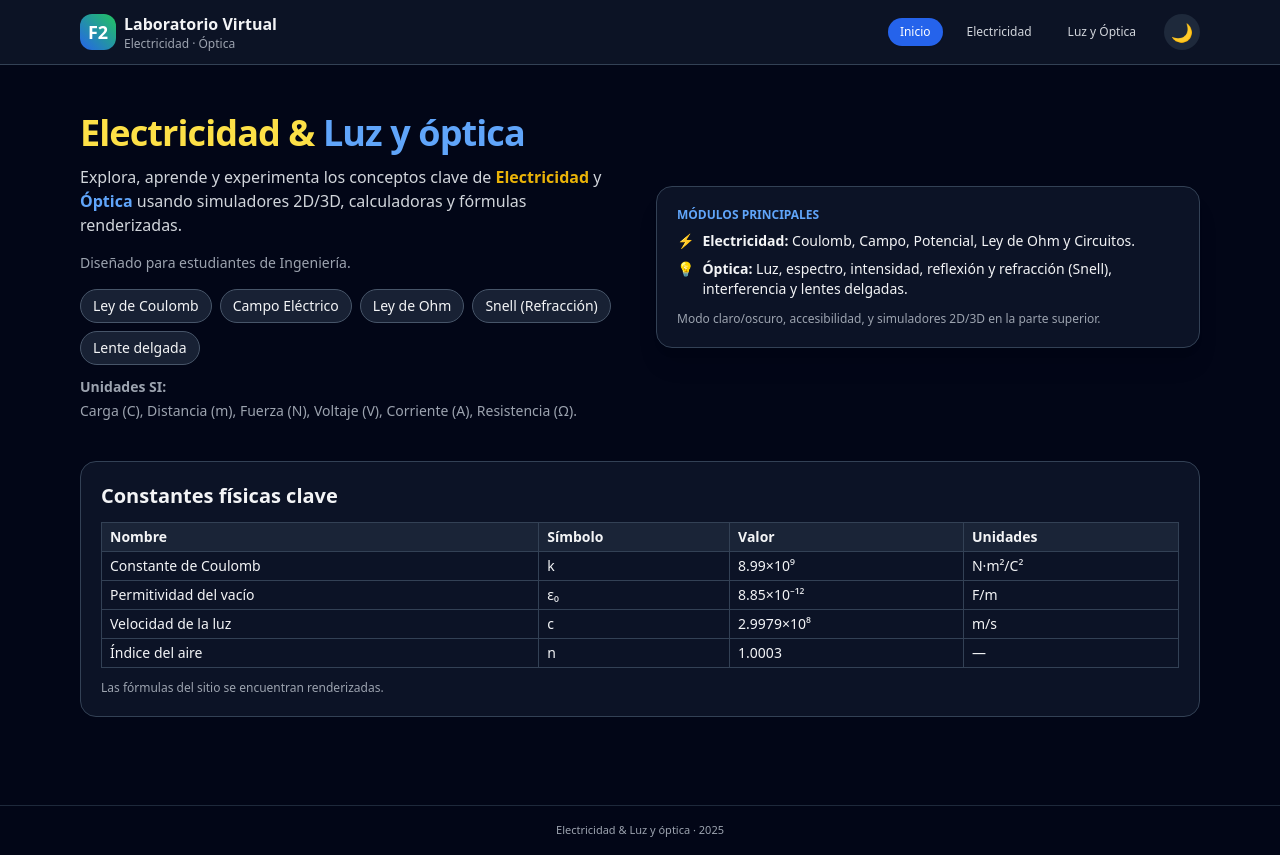
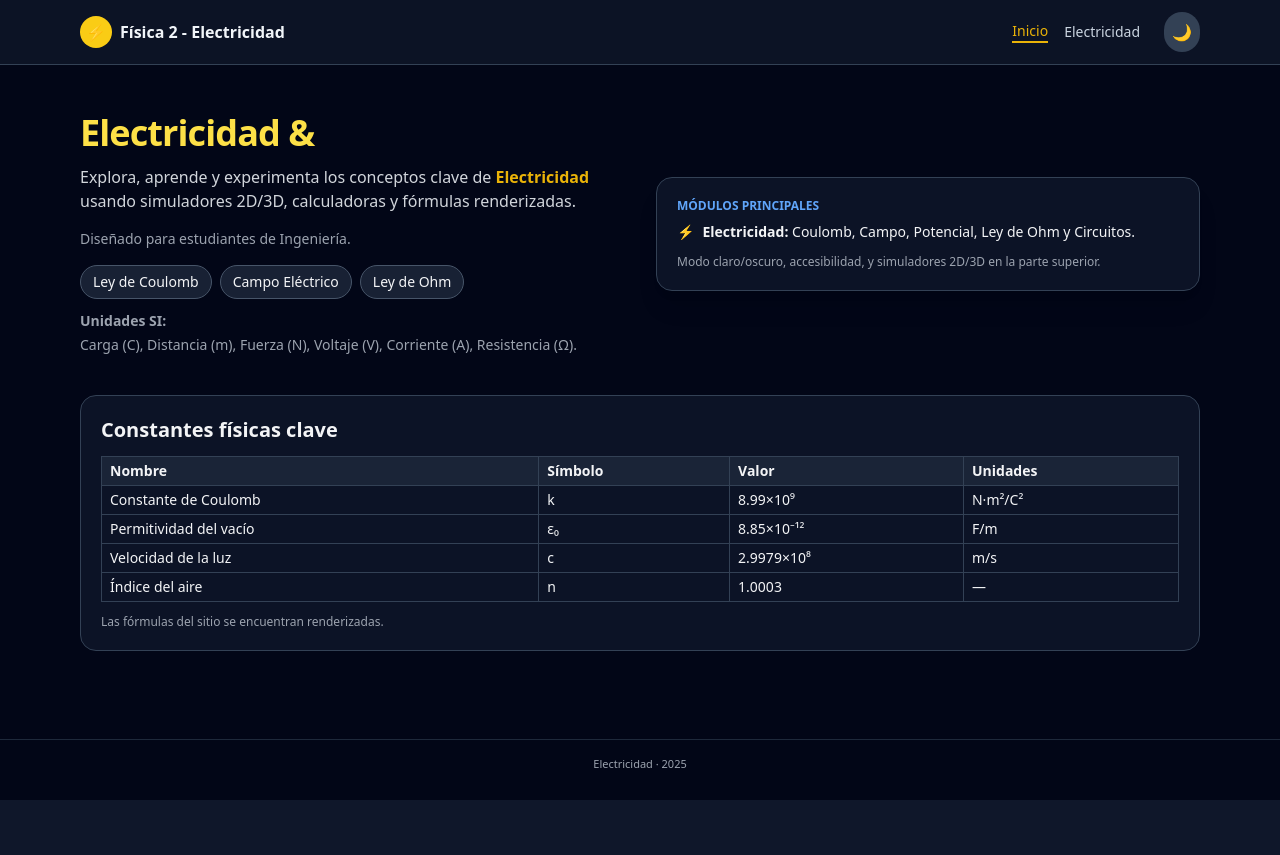
Before and after one commit to J-onlyp/fisica2-interactiva, a React (Vite) app: page / in a window 1280 px wide. After the commit the page ends 800 px from the top, so only its background shows below. Built offline with nearby package versions, Linux system fonts and the light colour scheme.

Commit message:
Actualizo página: solo Electricidad, se elimina Óptica

```diff
--- a/index.html
+++ b/index.html
@@ -2,7 +2,7 @@
 <html lang="es" class="scroll-smooth">
   <head>
     <meta charset="UTF-8" />
-    <title>Electricidad & Luz y óptica</title>
+    <title>Electricidad</title>
     <meta name="viewport" content="width=device-width, initial-scale=1.0" />
     <!-- MathJax para fórmulas -->
     <script
--- a/src/App.jsx
+++ b/src/App.jsx
@@ -2,7 +2,6 @@ import React, { useEffect, useState } from "react";
 import Navbar from "./components/Navbar";
 import Home from "./components/Home";
 import Electricidad from "./components/Electricidad";
-import Optica from "./components/Optica";
 
 export default function App() {
   const [section, setSection] = useState("inicio");
@@ -29,8 +28,6 @@ export default function App() {
     switch (section) {
       case "electricidad":
         return <Electricidad />;
-      case "optica":
-        return <Optica />;
       default:
         return <Home onChangeSection={setSection} />;
     }
@@ -46,7 +43,7 @@ export default function App() {
       />
       <main className="pb-10">{renderSection()}</main>
       <footer className="border-t border-slate-200 dark:border-slate-800 py-4 text-center text-[11px] text-gray-500 dark:text-gray-400">
-        Electricidad & Luz y óptica · {new Date().getFullYear()}
+        Electricidad · {new Date().getFullYear()}
       </footer>
     </div>
   );
--- a/src/components/Home.jsx
+++ b/src/components/Home.jsx
@@ -9,17 +9,12 @@ export default function Home({ onChangeSection }) {
           <h1 className="text-3xl md:text-4xl font-bold tracking-tight mb-3">
             <span className="text-yellow-300">
             Electricidad &</span>{" "}
-            <span className="text-primary-light">
-              Luz y óptica
-            </span>
           </h1>
           <p className="text-sm md:text-base text-gray-300 mb-4">
             Explora, aprende y experimenta los conceptos clave de{" "}
             <span className="font-semibold text-yellow-500">
               Electricidad
             </span>{" "}
-            y{" "}
-            <span className="font-semibold text-primary-light">Óptica</span>{" "}
             usando simuladores 2D/3D, calculadoras y fórmulas renderizadas.
           </p>
           <p className="text-xs md:text-sm text-gray-400 mb-4">
@@ -31,8 +26,6 @@ export default function Home({ onChangeSection }) {
               { label: "Ley de Coulomb", section: "electricidad" },
               { label: "Campo Eléctrico", section: "electricidad" },
               { label: "Ley de Ohm", section: "electricidad" },
-              { label: "Snell (Refracción)", section: "optica" },
-              { label: "Lente delgada", section: "optica" },
             ].map((btn) => (
               <button
                 key={btn.label}
@@ -60,12 +53,6 @@ export default function Home({ onChangeSection }) {
               <span>⚡</span>
               <span>
                 <span className="font-semibold">Electricidad:</span> Coulomb, Campo, Potencial, Ley de Ohm y Circuitos.
-              </span>
-            </li>
-            <li className="flex gap-2">
-              <span>💡</span>
-              <span>
-                <span className="font-semibold">Óptica:</span> Luz, espectro, intensidad, reflexión y refracción (Snell), interferencia y lentes delgadas.
               </span>
             </li>
           </ul>
--- a/src/components/Navbar.jsx
+++ b/src/components/Navbar.jsx
@@ -3,7 +3,6 @@ import React from "react";
 const navItems = [
   { id: "inicio", label: "Inicio" },
   { id: "electricidad", label: "Electricidad" },
-  { id: "optica", label: "Luz y Óptica" },
 ];
 
 export default function Navbar({
@@ -15,46 +14,41 @@ export default function Navbar({
   return (
     <header className="sticky top-0 z-30 backdrop-blur bg-white/80 dark:bg-slate-900/80 border-b border-slate-200 dark:border-slate-700">
       <nav className="max-w-6xl mx-auto px-4 py-3 flex items-center justify-between gap-4">
+
+        {/* LOGO */}
         <div
           className="flex items-center gap-2 cursor-pointer"
           onClick={() => onChangeSection("inicio")}
         >
-          <div className="h-9 w-9 rounded-xl bg-gradient-to-tr from-primary to-accent flex items-center justify-center text-white font-bold text-lg">
-            F2
+          <div className="w-8 h-8 rounded-full bg-yellow-400 flex items-center justify-center text-black font-bold">
+            ⚡
           </div>
-          <div className="leading-tight">
-            <p className="font-semibold text-sm md:text-base">
-              Laboratorio Virtual
-            </p>
-            <p className="text-[11px] md:text-xs text-gray-400">
-              Electricidad · Óptica
-            </p>
-          </div>
+          <span className="font-semibold text-slate-800 dark:text-slate-100">
+            Física 2 - Electricidad
+          </span>
         </div>
 
+        {/* MENÚ */}
         <div className="flex items-center gap-4">
-          <ul className="hidden md:flex items-center gap-3 text-sm">
           {navItems.map((item) => (
-              <li key={item.id}>
             <button
+              key={item.id}
               onClick={() => onChangeSection(item.id)}
-                  className={`px-3 py-1.5 rounded-full transition text-xs font-medium ${
+              className={`text-sm font-medium transition ${
                 currentSection === item.id
-                      ? "bg-primary text-white shadow-sm"
-                      : "text-gray-300 hover:bg-slate-800"
+                  ? "text-yellow-500 border-b-2 border-yellow-500"
+                  : "text-slate-600 dark:text-slate-300 hover:text-yellow-400"
               }`}
             >
               {item.label}
             </button>
-              </li>
           ))}
-          </ul>
 
-          {/* dark mode */}
+          {}
           <button
             onClick={toggleDarkMode}
-            aria-label="Cambiar modo claro/oscuro"
-            className="h-9 w-9 rounded-full bg-slate-800 hover:bg-slate-700 flex items-center justify-center text-yellow-300 text-lg transition"
+            className="ml-2 p-2 rounded-full bg-slate-200 dark:bg-slate-700 hover:scale-105 transition"
+            title="Cambiar modo"
           >
             {darkMode ? "🌙" : "☀️"}
           </button>
```
Also changed, not shown: vite.config.js (line endings or trailing spaces), 3 other files (tests, documents, lock files or other folders). Lines whose indentation alone changed are shown as unchanged.
